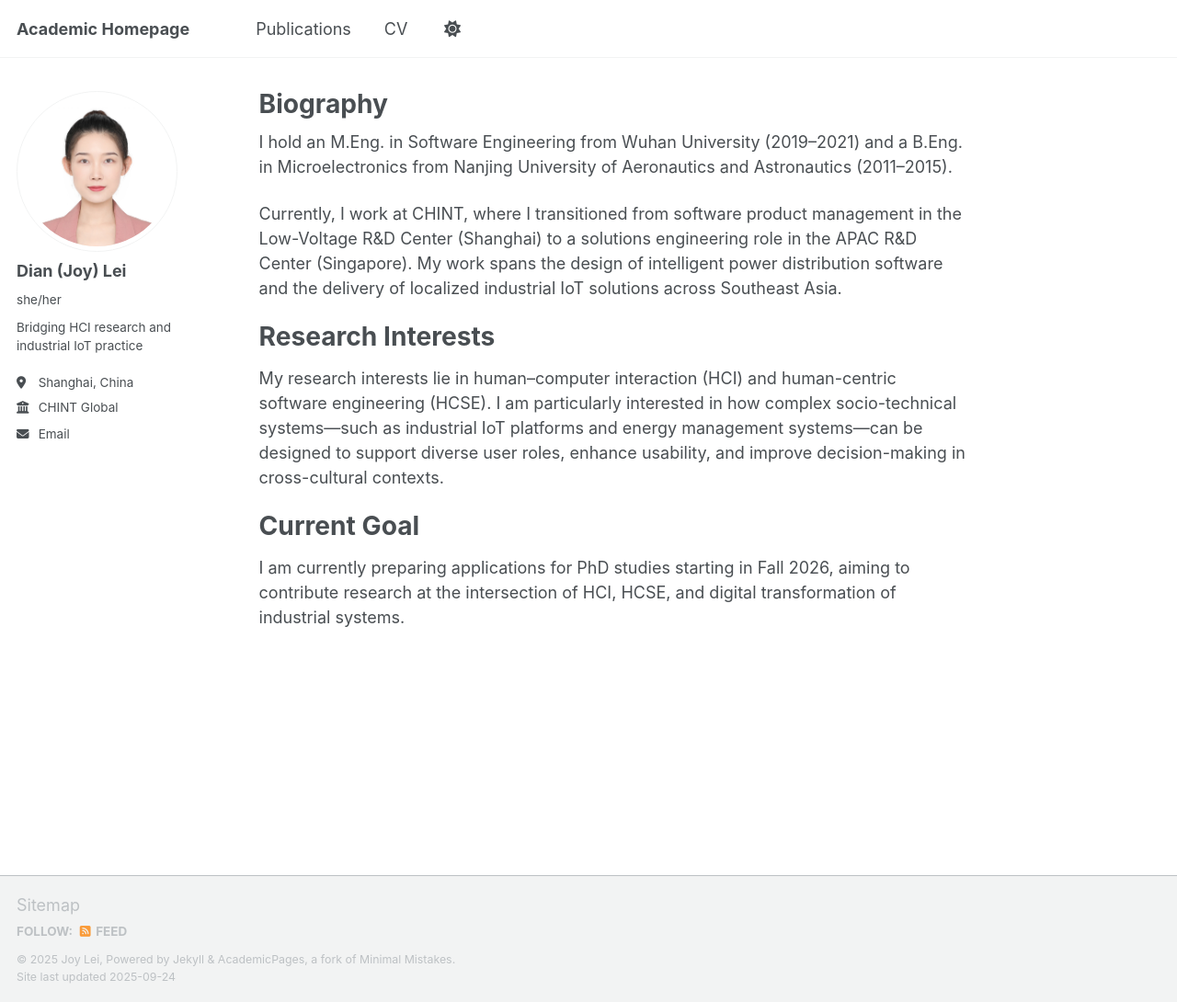
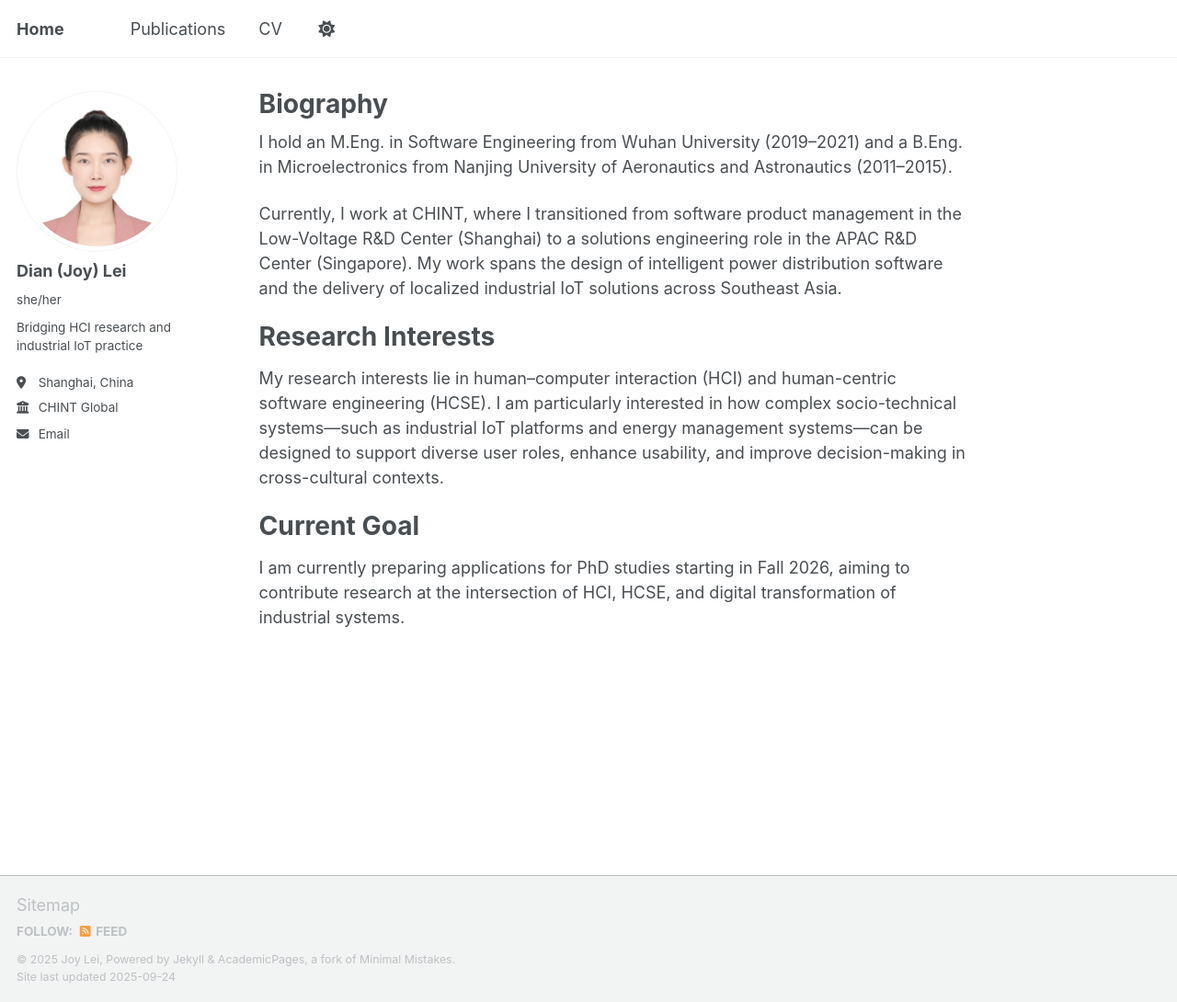
Before and after one commit to joy-lei/joy-lei.github.io, a Jekyll site: the page built from _pages/about.md, in a window 1280 px wide and 1090 px high. Shown: the whole window at 92% size. Built offline with Jekyll 4.4.1, drawn with Linux system fonts in a browser that asks for light colours; a script that is not in the unit is left out.

Commit message:
Update _config.yml

```diff
--- a/_config.yml
+++ b/_config.yml
@@ -9,7 +9,7 @@
 # Basic Site Settings
 locale                   : "en-US"
 site_theme               : "default" # Currently available options are "default", "air"
-title                    : "Academic Homepage"
+title                    : "Home"
 title_separator          : "-"
 name                     : &name "Joy Lei"
 description              : &description "Joy Lei's academic portfolio"   # Update this with a general description of your site, this is the default if not overridden by a page
```
